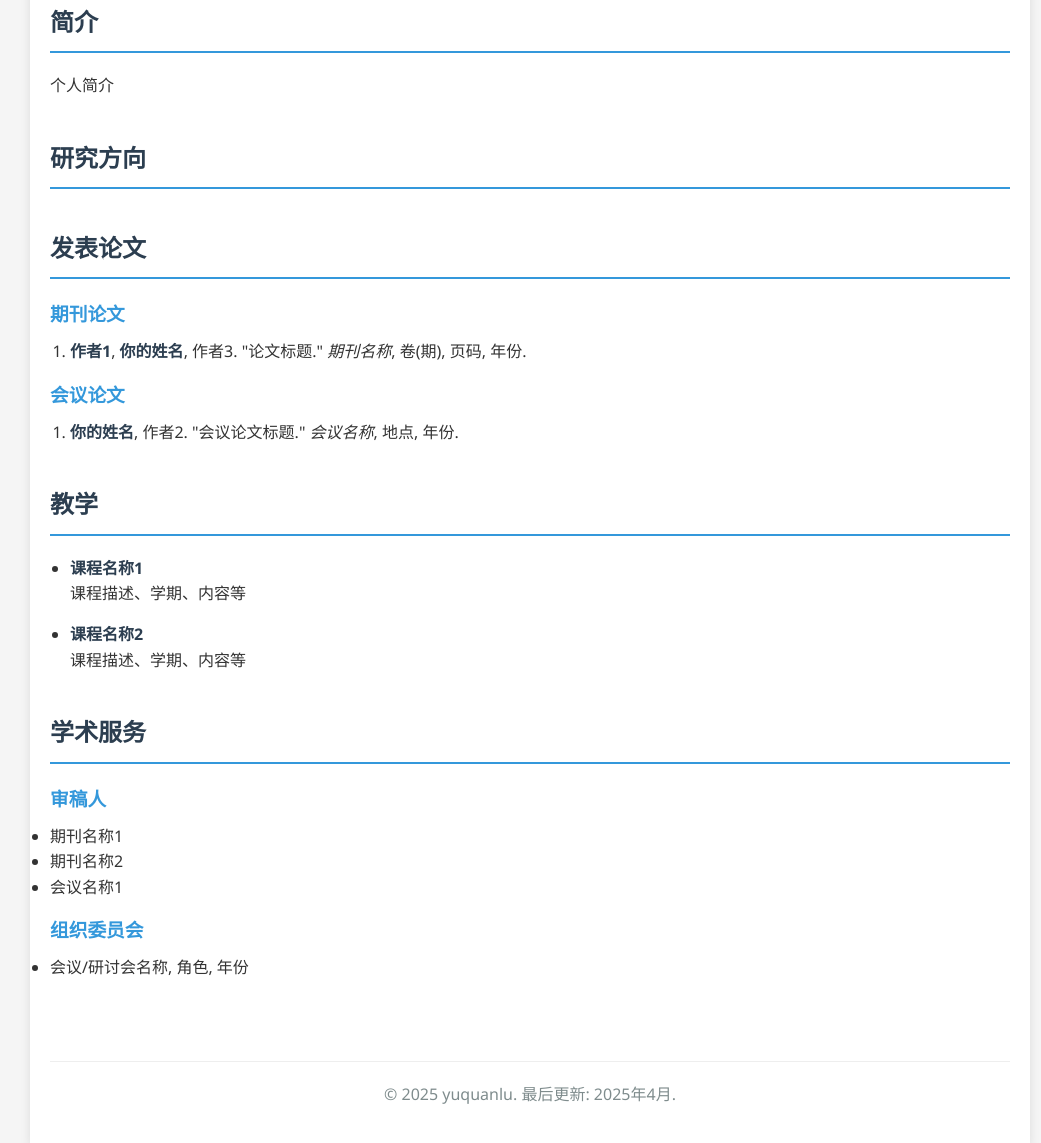
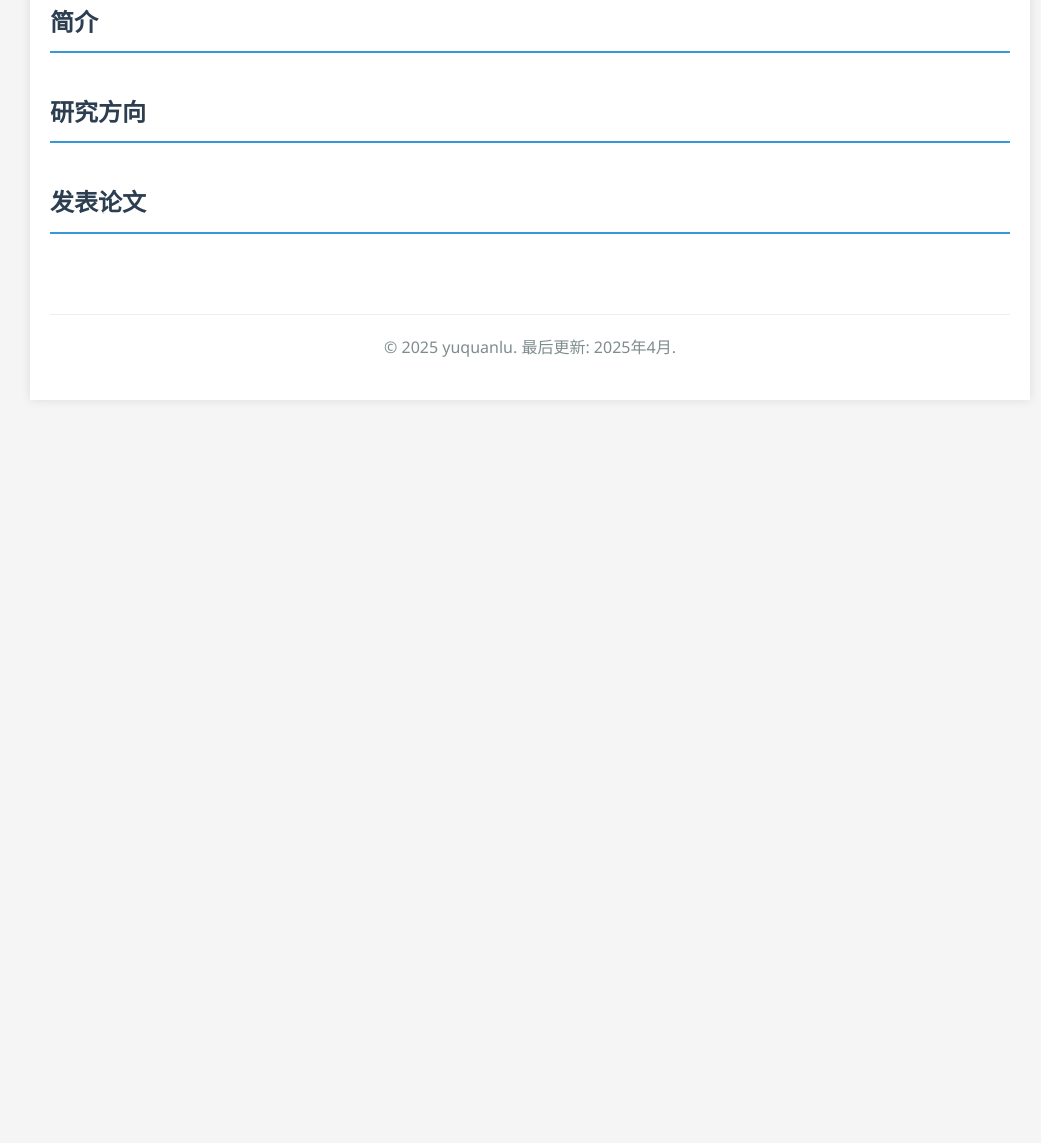
Before and after one commit to yuquanlu01/yuquanlu01.github.io, a plain HTML site: page index.html in a window 1280 px wide. Shown: the part 283-1426 px from the top of the page, without its empty margins (110-1151 px from the left). After the commit the page ends 800 px from the top, so only its background shows below. Drawn offline with Linux system fonts and the light colour scheme.

Commit message:
Update index.html

```diff
--- a/index.html
+++ b/index.html
@@ -3,7 +3,7 @@
 <head>
     <meta charset="UTF-8">
     <meta name="viewport" content="width=device-width, initial-scale=1.0">
-    <title>你的姓名 - 个人学术主页</title>
+    <title>陆毓泉 - 个人学术主页</title>
     <link rel="stylesheet" href="styles.css">
 </head>
 <body>
@@ -16,7 +16,7 @@
                     <p class="title"></p>
                     <p></p>
                     <p></p>
-                    <p>Email: yuquanlu01@gmail.com</p>
+                    <p>Email: your.email@example.com</p>
                 </div>
             </div>
             <nav>
@@ -24,8 +24,6 @@
                     <li><a href="#bio">简介</a></li>
                     <li><a href="#research">研究方向</a></li>
                     <li><a href="#publications">发表论文</a></li>
-                    <li><a href="#teaching">教学</a></li>
-                    <li><a href="#services">学术服务</a></li>
                 </ul>
             </nav>
         </header>
@@ -34,69 +32,19 @@
             <section id="bio">
                 <h2>简介</h2>
                 <p>
-                    个人简介
+
                 </p>
             </section>
 
             <section id="research">
                 <h2>研究方向</h2>
                 <ul>
+
                 </ul>
             </section>
 
             <section id="publications">
                 <h2>发表论文</h2>
-                <h3>期刊论文</h3>
-                <ol class="pub-list">
-                    <li>
-                        <strong>作者1</strong>, <strong>你的姓名</strong>, 作者3.
-                        "论文标题."
-                        <em>期刊名称</em>,
-                        卷(期), 页码, 年份.
-                    </li>
-                    <!-- 添加更多论文 -->
-                </ol>
-
-                <h3>会议论文</h3>
-                <ol class="pub-list">
-                    <li>
-                        <strong>你的姓名</strong>, 作者2.
-                        "会议论文标题."
-                        <em>会议名称</em>,
-                        地点, 年份.
-                    </li>
-                    <!-- 添加更多会议论文 -->
-                </ol>
-            </section>
-
-            <section id="teaching">
-                <h2>教学</h2>
-                <ul class="course-list">
-                    <li>
-                        <strong>课程名称1</strong>
-                        <p>课程描述、学期、内容等</p>
-                    </li>
-                    <li>
-                        <strong>课程名称2</strong>
-                        <p>课程描述、学期、内容等</p>
-                    </li>
-                </ul>
-            </section>
-
-            <section id="services">
-                <h2>学术服务</h2>
-                <h3>审稿人</h3>
-                <ul>
-                    <li>期刊名称1</li>
-                    <li>期刊名称2</li>
-                    <li>会议名称1</li>
-                </ul>
-
-                <h3>组织委员会</h3>
-                <ul>
-                    <li>会议/研讨会名称, 角色, 年份</li>
-                </ul>
-            </section>
         </main>
 
         <footer>
```
